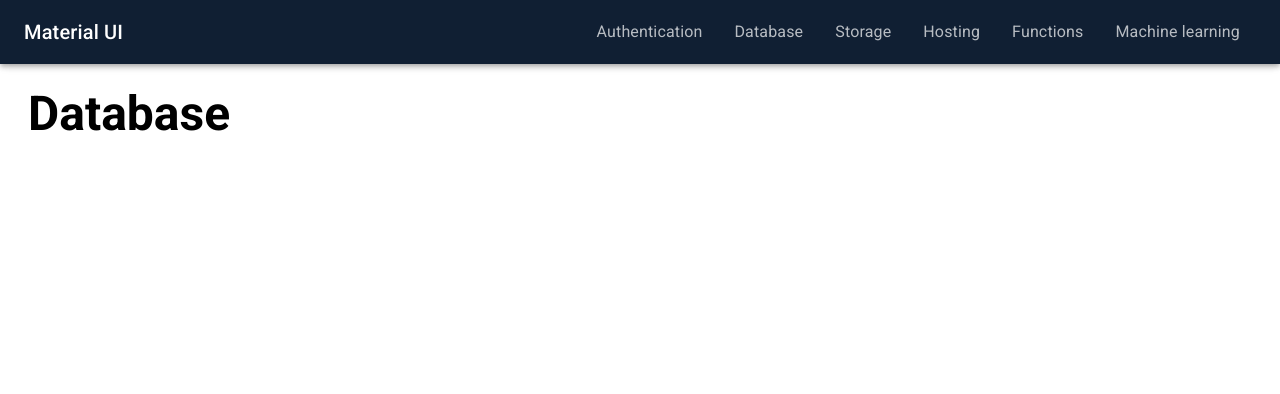
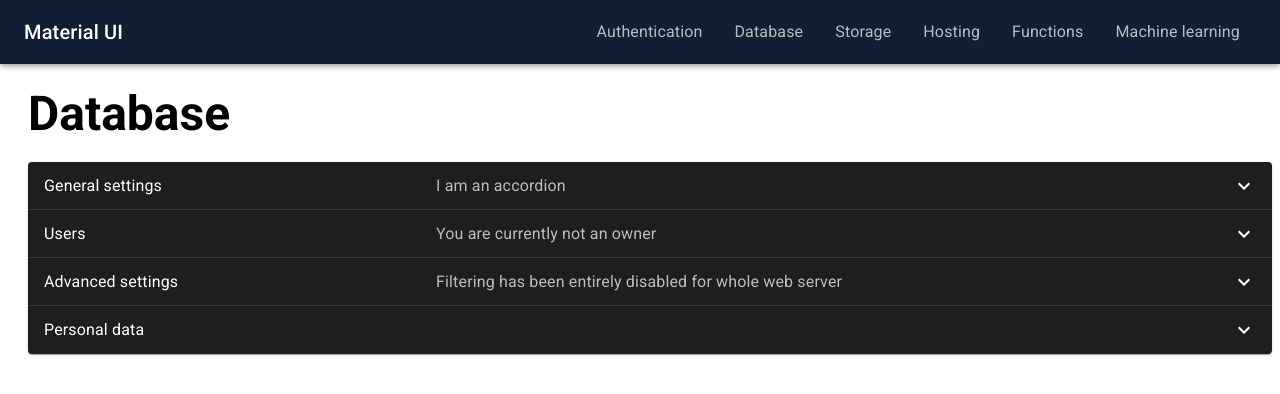
Before and after one commit to AmirHosseinRP/material-ui-practice, a React (Create React App) app: page /database in a window 1280 px wide. Shown: the top 394 px of the page. Built offline with nearby package versions, Linux system fonts and the light colour scheme.

Commit message:
database accordion

```diff
--- /dev/null
+++ b/src/components/DatabaseAccordion.js
@@ -0,0 +1,101 @@
+import * as React from 'react';
+import Accordion from '@mui/material/Accordion';
+import AccordionDetails from '@mui/material/AccordionDetails';
+import AccordionSummary from '@mui/material/AccordionSummary';
+import Typography from '@mui/material/Typography';
+import ExpandMoreIcon from '@mui/icons-material/ExpandMore';
+import {ThemeProvider, createTheme } from '@mui/material/styles';
+
+function DatabaseAccordion() {
+    const [expanded, setExpanded] = React.useState(false);
+
+    const handleChange = (panel) => (event, isExpanded) => {
+        setExpanded(isExpanded ? panel : false);
+    };
+    const darkTheme = createTheme({
+        palette: {
+            mode: 'dark',
+        },
+    });
+
+    return (
+        <div>
+            <ThemeProvider theme={darkTheme}>
+                <Accordion expanded={expanded === 'panel1'} onChange={handleChange('panel1')}>
+                    <AccordionSummary
+                        expandIcon={<ExpandMoreIcon/>}
+                        aria-controls="panel1bh-content"
+                        id="panel1bh-header"
+                    >
+                        <Typography sx={{width: '33%', flexShrink: 0}}>
+                            General settings
+                        </Typography>
+                        <Typography sx={{color: 'text.secondary'}}>I am an accordion</Typography>
+                    </AccordionSummary>
+                    <AccordionDetails>
+                        <Typography>
+                            Nulla facilisi. Phasellus sollicitudin nulla et quam mattis feugiat.
+                            Aliquam eget maximus est, id dignissim quam.
+                        </Typography>
+                    </AccordionDetails>
+                </Accordion>
+                <Accordion expanded={expanded === 'panel2'} onChange={handleChange('panel2')}>
+                    <AccordionSummary
+                        expandIcon={<ExpandMoreIcon/>}
+                        aria-controls="panel2bh-content"
+                        id="panel2bh-header"
+                    >
+                        <Typography sx={{width: '33%', flexShrink: 0}}>Users</Typography>
+                        <Typography sx={{color: 'text.secondary'}}>
+                            You are currently not an owner
+                        </Typography>
+                    </AccordionSummary>
+                    <AccordionDetails>
+                        <Typography>
+                            Donec placerat, lectus sed mattis semper, neque lectus feugiat lectus,
+                            varius pulvinar diam eros in elit. Pellentesque convallis laoreet
+                            laoreet.
+                        </Typography>
+                    </AccordionDetails>
+                </Accordion>
+                <Accordion expanded={expanded === 'panel3'} onChange={handleChange('panel3')}>
+                    <AccordionSummary
+                        expandIcon={<ExpandMoreIcon/>}
+                        aria-controls="panel3bh-content"
+                        id="panel3bh-header"
+                    >
+                        <Typography sx={{width: '33%', flexShrink: 0}}>
+                            Advanced settings
+                        </Typography>
+                        <Typography sx={{color: 'text.secondary'}}>
+                            Filtering has been entirely disabled for whole web server
+                        </Typography>
+                    </AccordionSummary>
+                    <AccordionDetails>
+                        <Typography>
+                            Nunc vitae orci ultricies, auctor nunc in, volutpat nisl. Integer sit
+                            amet egestas eros, vitae egestas augue. Duis vel est augue.
+                        </Typography>
+                    </AccordionDetails>
+                </Accordion>
+                <Accordion expanded={expanded === 'panel4'} onChange={handleChange('panel4')}>
+                    <AccordionSummary
+                        expandIcon={<ExpandMoreIcon/>}
+                        aria-controls="panel4bh-content"
+                        id="panel4bh-header"
+                    >
+                        <Typography sx={{width: '33%', flexShrink: 0}}>Personal data</Typography>
+                    </AccordionSummary>
+                    <AccordionDetails>
+                        <Typography>
+                            Nunc vitae orci ultricies, auctor nunc in, volutpat nisl. Integer sit
+                            amet egestas eros, vitae egestas augue. Duis vel est augue.
+                        </Typography>
+                    </AccordionDetails>
+                </Accordion>
+            </ThemeProvider>
+        </div>
+    );
+}
+
+export default DatabaseAccordion;
--- a/src/pages/Database.js
+++ b/src/pages/Database.js
@@ -2,6 +2,7 @@
 import {mainNavbarItems} from "../consts/navbaritems";
 import {Box} from "@mui/material";
 import Typography from "@mui/material/Typography";
+import DatabaseAccordion from "../components/DatabaseAccordion";
 
 const Database = () => {
     return (
@@ -17,6 +18,7 @@
                     fontWeight: 'bold',
                 }}
             >{mainNavbarItems[1].label}</Typography>
+            <DatabaseAccordion/>
         </Box>
     )
 }
```
